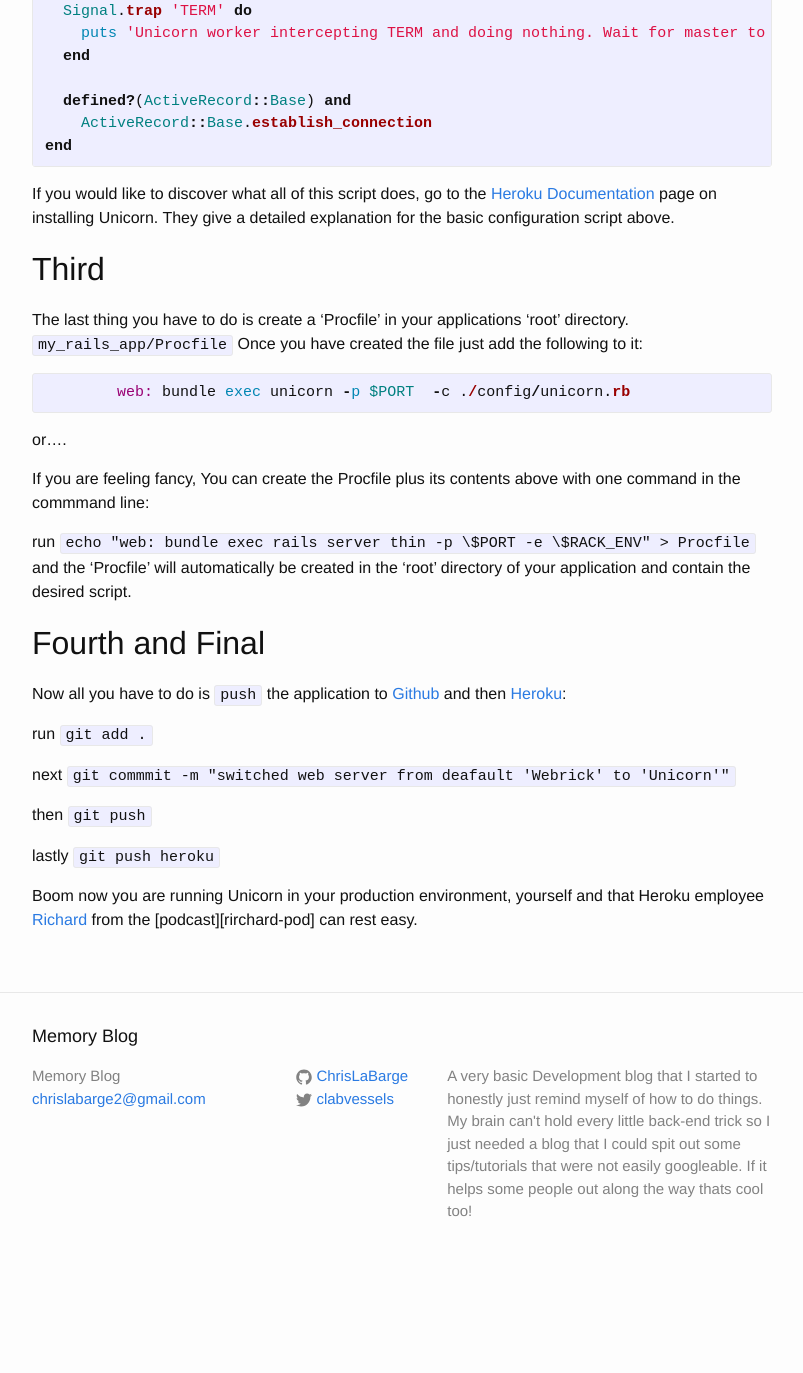
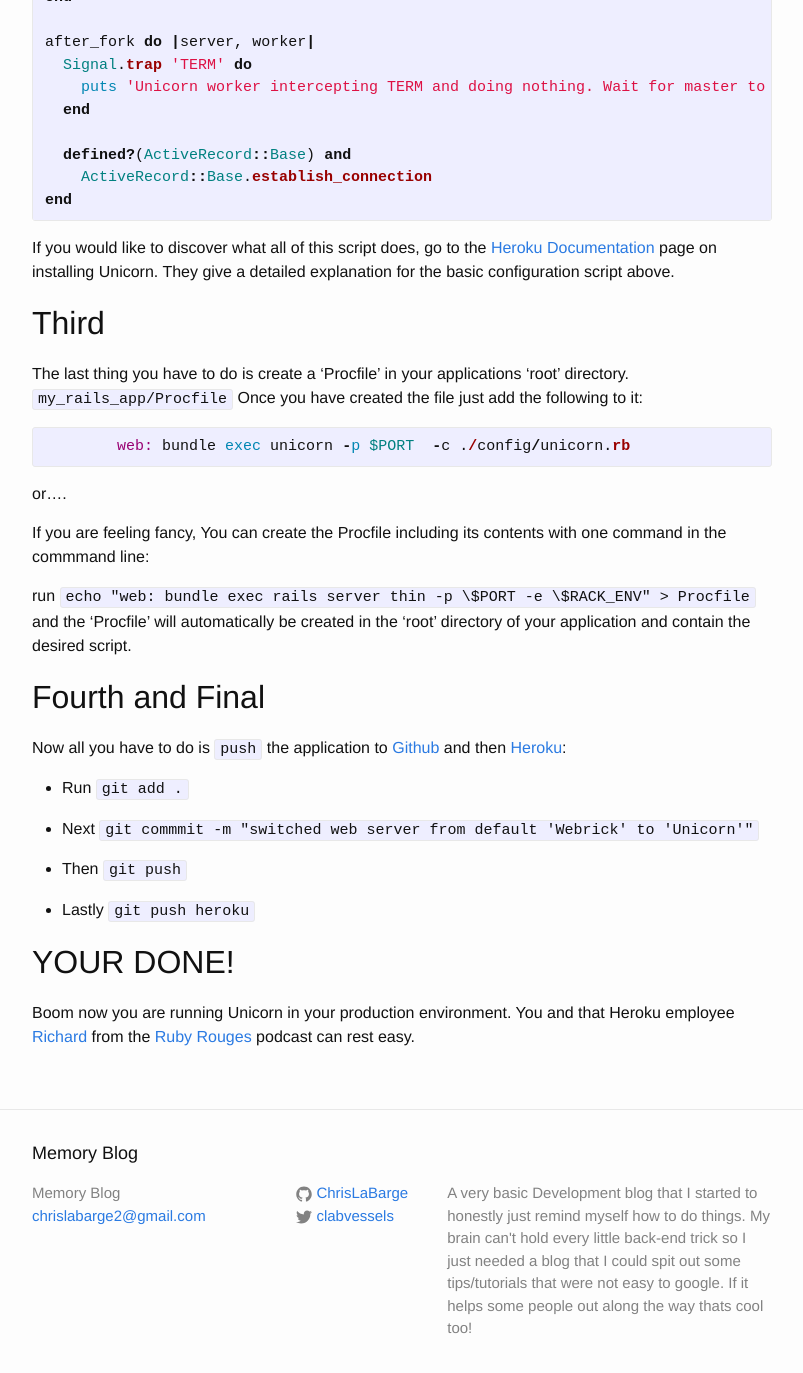
Before and after one commit to chrislabarge/chrislabarge.github.io, a Jekyll site: the page built from _posts/2014-10-16-unicorn-server.markdown, in a window 1280 px wide and 1400 px high, scrolled down 1530 px. Shown: the top 1373 px of the window, without its empty margins (238-1041 px from the left). Built offline with Jekyll 4.4.1, drawn with Linux system fonts in a browser that asks for light colours; before the commit the page ends 2813 px from its top, so only the background shows below that; some of the changed text lies outside the part shown.

```diff
--- a/_config.yml
+++ b/_config.yml
@@ -2,9 +2,9 @@
 title: Memory Blog
 email: chrislabarge2@gmail.com
 description: > # this means to ignore newlines until "baseurl:"
-  A very basic Development blog that I started to honestly just remind myself of how to do things.
+  A very basic Development blog that I started to honestly just remind myself how to do things.
   My brain can't hold every little back-end trick so I just needed a blog that I could spit out
-  some tips/tutorials that were not easily googleable. If it helps some people out along the way
+  some tips/tutorials that were not easy to google. If it helps some people out along the way
   thats cool too!
 baseurl: "" # the subpath of your site, e.g. /blog/
 url: "http://chrislabarge.github.io" # the base hostname & protocol for your site
--- a/_posts/2014-10-16-unicorn-server.markdown
+++ b/_posts/2014-10-16-unicorn-server.markdown
@@ -23,8 +23,9 @@ at this point in my career.  So I decided to create a tutorial that does just th
 else who is confused by current documentation on the subject.
 
 
+###What You Will Learn
 
-This tutorial will show you step by step how to switch your default 'Webrick' server in a Ruby On Rails Application
+This tutorial will show you step by step how to switch your default 'Webrick' web server in a Ruby On Rails Application
 to the 'Unicorn' server. Which is apparently much faster for production purposes on hosting sites like [Heroku][heroku].
 
 ##First
@@ -39,11 +40,10 @@ your application.
 	gem 'unicorn' # It might already be in your Gemfile but commented out. If so just remove the '#' before it
 {% endhighlight %}
 
-Next, you have to install the gem with bundler.
-run  `bundle install`
+Next, you have to install the gem with bundler.  Run `bundle install`
 
-Second
--------------------
+
+##Second
 
 Now you need to create a configuration file for Unicorn in your `my_rails_app/config` directory.
 Name the file `unicorn.rb` and add the following to it:
@@ -90,7 +90,7 @@ Once you have created the file just add the following to it:
 or....
 
 If you are feeling fancy,
-You can create the Procfile plus its contents above with one command in the commmand line:
+You can create the Procfile including its contents with one command in the commmand line:
 
 run `echo "web: bundle exec rails server thin -p \$PORT -e \$RACK_ENV" > Procfile`
 and the 'Procfile' will automatically be created in the 'root' directory of your application and contain
@@ -99,16 +99,18 @@ the desired script.
 ##Fourth and Final
 Now all you have to do is `push` the application to [Github][github] and then [Heroku][heroku]:
 
-run `git add .`
+* Run `git add .`
 
-next `git commmit -m "switched web server from deafault 'Webrick' to 'Unicorn'"`
+* Next `git commmit -m "switched web server from default 'Webrick' to 'Unicorn'"`
 
-then `git push`
+* Then `git push`
 
-lastly `git push heroku`
+* Lastly `git push heroku`
 
-Boom now you are running Unicorn in your production environment, yourself and that Heroku employee [Richard][richard] from
-the [podcast][rirchard-pod] can rest easy.
+##YOUR DONE!
+
+Boom now you are running Unicorn in your production environment. You and that Heroku employee [Richard][richard] from
+the [Ruby Rouges][richard-pod] podcast can rest easy.
 
 [heroku]:      http://heroku.com
 [heroku-docs]: https://devcenter.heroku.com/articles/rails-unicorn
```
Also changed, not shown: other parts of _posts/2014-10-16-unicorn-server.markdown (+2 -2 lines).
